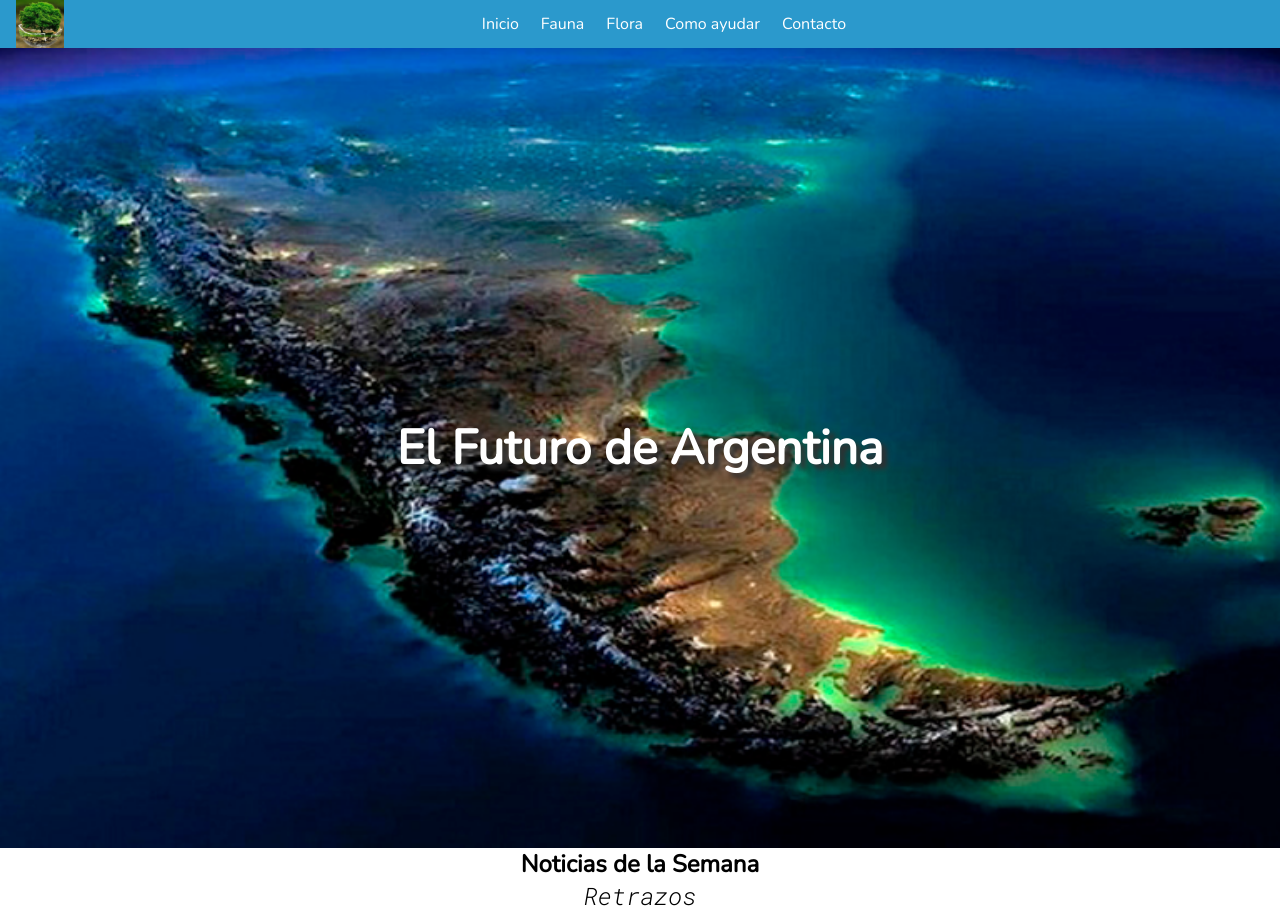
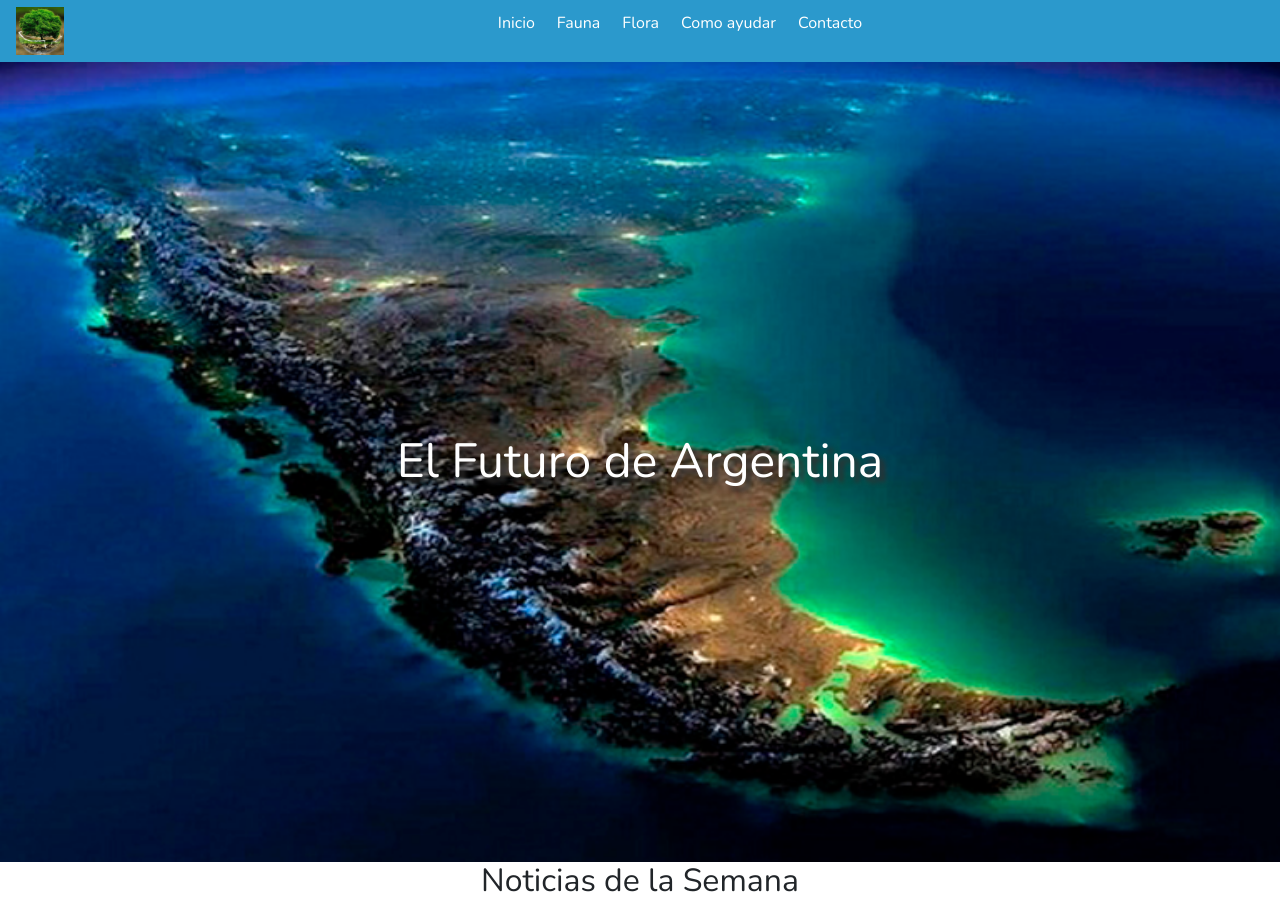
Before and after one commit to BrunoAdriel/El_Futuro_de_Argentina, a plain HTML site: page index.html in a window 1280 px wide. Shown: the top 910 px of the page. Drawn offline with nearby package versions, Linux system fonts and the light colour scheme.

Commit message:
agrego de animaciones y inicio de boostrap

```diff
--- a/css/styles.css
+++ b/css/styles.css
@@ -7,6 +7,10 @@ header{
     font-family: 'Nunito', sans-serif;
     position: sticky;
     top: 0px;
+}
+
+nav{
+    background-color: rgb(43, 153, 204) ;
 }
 
 h1{
--- a/index.html
+++ b/index.html
@@ -5,19 +5,23 @@
     <meta http-equiv="X-UA-Compatible" content="IE=edge">
     <meta name="viewport" content="width=device-width, initial-scale=1.0">
     <link rel="shortcut icon" href="recursos/favicon.ico" type="image/x-icon">
+    <!-- animanciones -->
+    <link rel="stylesheet" href="https://cdnjs.cloudflare.com/ajax/libs/animate.css/4.1.1/animate.min.css"/>
     <link rel="preconnect" href="https://fonts.googleapis.com">
     <link rel="preconnect" href="https://fonts.gstatic.com" crossorigin>
     <link href="https://fonts.googleapis.com/css2?family=Nunito:wght@200&family=Roboto+Mono:ital,wght@1,300&display=swap" rel="stylesheet">
+    <!-- CSS boostrap -->
+    <link href="https://cdn.jsdelivr.net/npm/bootstrap@5.2.0-beta1/dist/css/bootstrap.min.css" rel="stylesheet" integrity="sha384-0evHe/X+R7YkIZDRvuzKMRqM+OrBnVFBL6DOitfPri4tjfHxaWutUpFmBp4vmVor" crossorigin="anonymous">
     <link rel="stylesheet" href="css/styles.css">
     <title>El_Futuro_de_Argentina</title>
 </head>
 <body>
     <header>
-        <nav class="navegacion">
+        <nav class="navegacion animate__animated animate__fadeInDown">
             <a href="index.html">
                 <img src="recursos/favicon.ico" alt="imagen el logo de la pagina, un arbol adentro de una gota de agua" class="logo_nav">
             </a>
-            <ul class="naver">
+            <ul class="naver ">
                 <li class="nav"><a href="index.html">Inicio</a></li>
                 <li class="nav"><a href="pages/fauna.html">Fauna </a></li>
                 <li class="nav"><a href="pages/flora.html">Flora </a></li>
@@ -30,11 +34,11 @@
     <main>
         <section class="entrada">
             <div alt="foto satelital de Argentina">
-            <h1 class="entrada h1">El Futuro de Argentina</h1>
+            <h1 class="entrada h1 animate__animated animate__fadeInUp">El Futuro de Argentina</h1>
             </div>
         </section>
-            <h2 class="centrado">Noticias de la Semana</h2>
-                <article class="centrado">Retrazos</article>
+            <h2 class="centrado animate__animated animate__fadeInDown ">Noticias de la Semana</h2>
+                <article class="centrado animate__animated animate__slideInUp">Retrazos</article>
                     <section class="nn">
                         <img src="recursos/deforestacion.jpg" alt="foto sobre deforestacion">
                         <div>
@@ -63,7 +67,7 @@
                             </p>
                         </div>
                     </section>
-                <article class="centrado">Avances</article>
+                <article class="centrado animate__animated animate__slideInUp">Avances</article>
                     <section class="nn">
                         <img src="recursos/girsu.jpg" alt="foto de cartel informativo sobre girsu">
                         <div>
@@ -123,5 +127,7 @@
             </div>
         </section>
     </footer>
+    <!-- JavaScript Bundle with Popper -->
+<script src="https://cdn.jsdelivr.net/npm/bootstrap@5.2.0-beta1/dist/js/bootstrap.bundle.min.js" integrity="sha384-pprn3073KE6tl6bjs2QrFaJGz5/SUsLqktiwsUTF55Jfv3qYSDhgCecCxMW52nD2" crossorigin="anonymous"></script>
 </body>
 </html>
```
Also changed, not shown: pages/ayudar.html (+2 -0 lines), pages/contacto.html (+2 -0 lines), pages/fauna.html (+2 -0 lines), pages/flora.html (+2 -0 lines).
